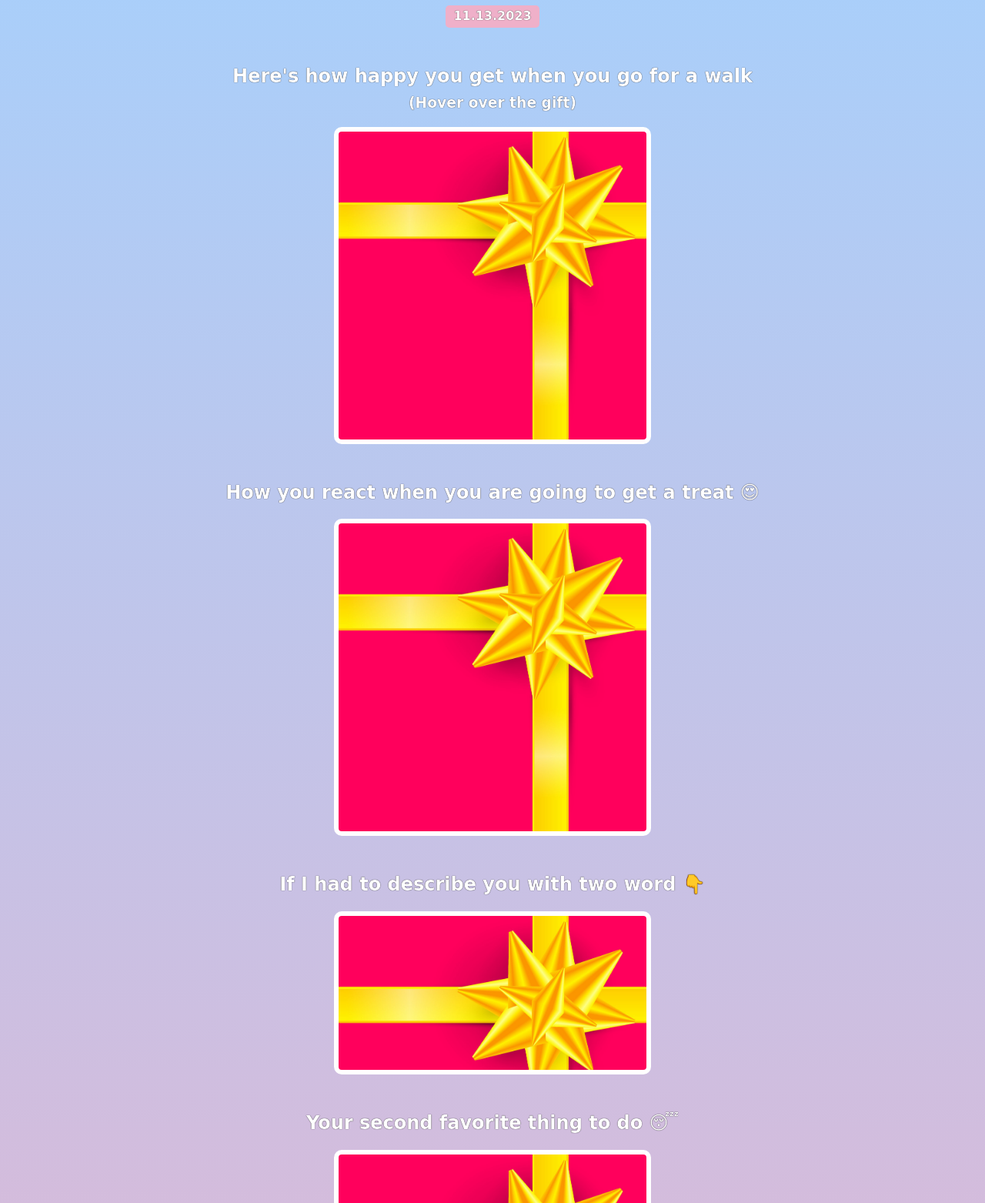
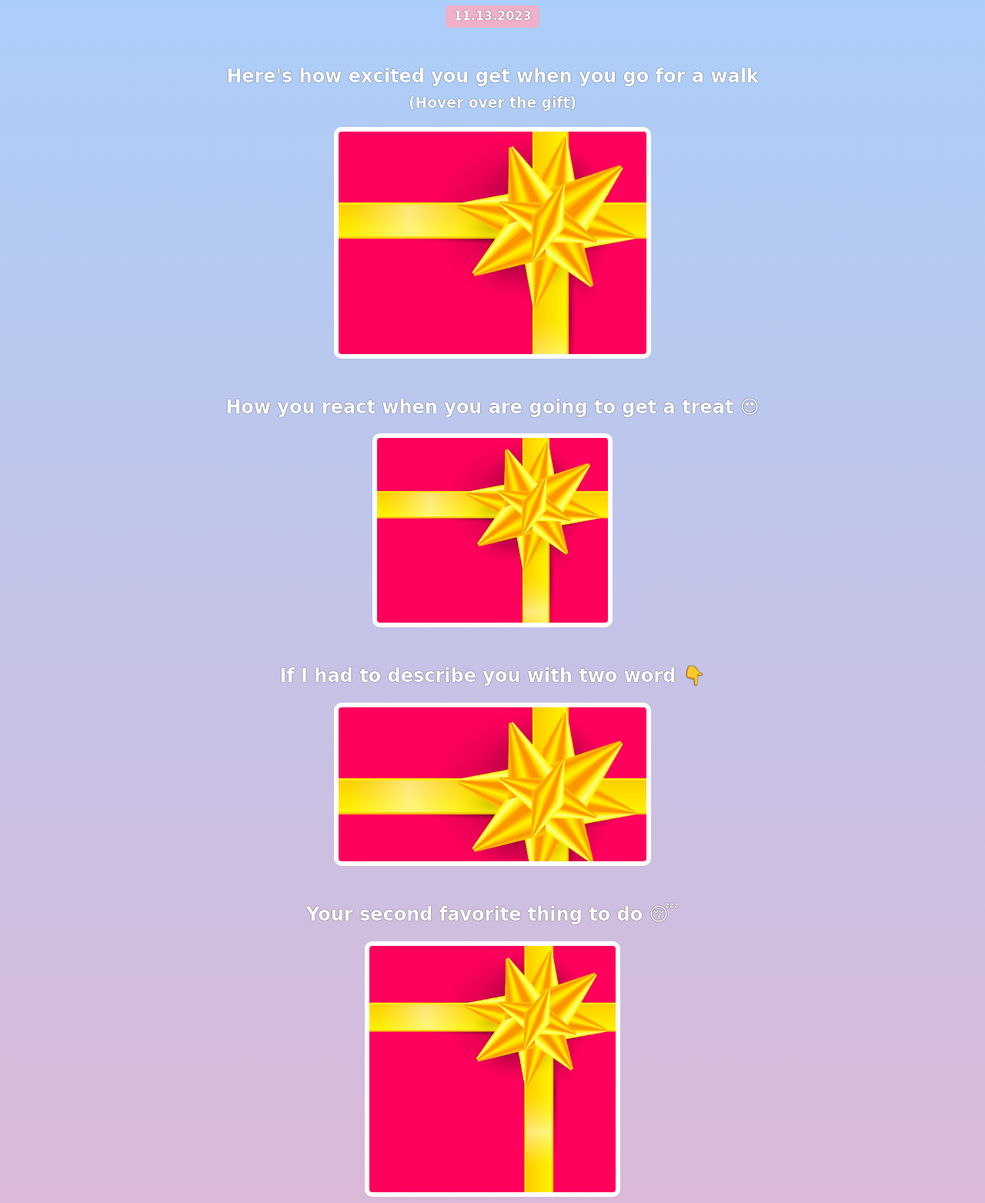
Before and after one commit to s2k2rich/birthday_gift_prj, a website built with Vite: page index.html in a window 1280 px wide. Shown: the part 297-1860 px from the top of the page at 77% size. Built offline with nearby package versions, Linux system fonts and the light colour scheme; a web font is replaced by a local one.

Commit message:
changed walk gif;matched gift image to gif size

```diff
--- a/index.html
+++ b/index.html
@@ -14,9 +14,9 @@
         </div>
 
         <div class="gift-section">
-            <h2 class="gift-title">Here's how happy you get when you go for a walk</h2>
+            <h2 class="gift-title">Here's how excited you get when you go for a walk</h2>
             <h3 class="gift-hint">(Hover over the gift)</h3>
-            <div class="gift-img" id="gift-img-happy"></div>
+            <div class="gift-img" id="gift-img-energy"></div>
         </div>
 
         <div class="gift-section">
@@ -31,12 +31,12 @@
 
         <div class="gift-section">
             <h2 class="gift-title">Your second favorite thing to do 😴</h2>
-            <div class="gift-img" id="gift-img-badass"></div>
+            <div class="gift-img" id="gift-img-sleep"></div>
         </div>
 
          <div class="gift-section">
             <h2 class="gift-title">This one's for you, my friend 🍪</h2>
-            <div class="gift-img" id="gift-img-cheers"></div>
+            <div class="gift-img" id="gift-img-treat"></div>
         </div>
 
         <p id="footer">Want to create your own Birthday GIFt site? Take <a href="https://scrimba.com/learn/htmlandcss" target="_blank">this HTML & CSS course.</a></p>
--- a/styles.css
+++ b/styles.css
@@ -49,12 +49,24 @@ h1, h2, h3, h4, p {
     margin-top: 0;
 }
 
-#gift-img-cheers {
+#gift-img-treat {
     height:480px;
     width: 272px;
 }
+#gift-img-energy {
+    height:289px;
+    width:500px;
+}
 #gift-img-awesome {
     height: 200px;
+}
+#gift-img-sleep {
+    height: 320px;
+    width: 320px;
+}
+#gift-img-dance {
+    height: 240px;
+    width: 300px;
 }
 .gift-img {
     margin: 20px auto;
@@ -66,8 +78,8 @@ h1, h2, h3, h4, p {
     background-size: cover;
 }
 
-#gift-img-happy:hover {
-    background-image: url("images/excited.gif");
+#gift-img-energy:hover {
+    background-image: url("images/energy.gif");
 }
 
 #gift-img-dance:hover {
@@ -79,11 +91,11 @@ h1, h2, h3, h4, p {
 
 }
 
-#gift-img-badass:hover {
+#gift-img-sleep:hover {
     background-image: url("images/sleep.gif");
 }
 
-#gift-img-cheers:hover {
+#gift-img-treat:hover {
     background-image: url("images/treat.gif");
 }
 
```
